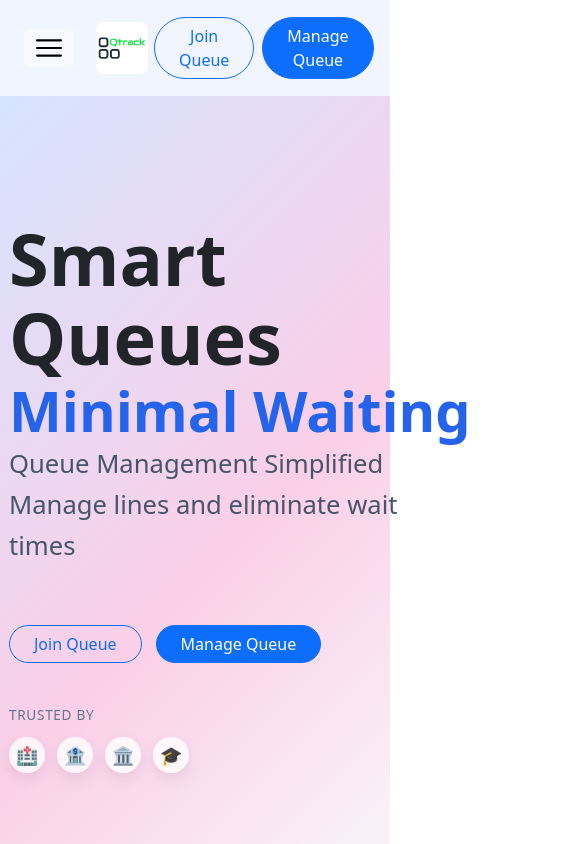
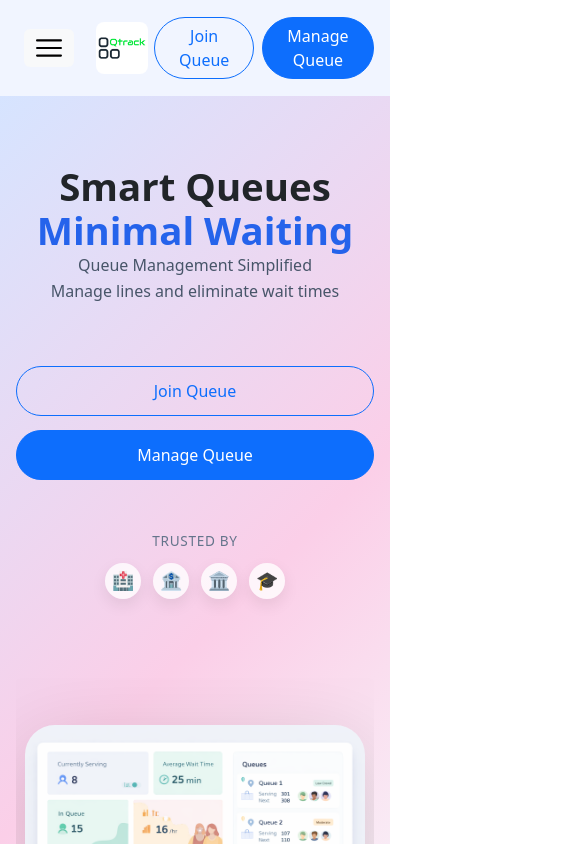
Before and after one commit to Arnab-arch/Qtracck, a React (Vite) app: page / in a window 390 px wide. Shown: the top 844 px of the page, 585 px wide, since content can reach past the window. Built offline with nearby package versions, Linux system fonts and the light colour scheme.

Commit message:
responsive Hero section

```diff
--- a/src/App.css
+++ b/src/App.css
@@ -70,23 +70,31 @@ background: #F1F5FF; /* soft blue-gray */
     #FBCFE8 55%,
     #F8FAFC 100%
   );
-    height: 100vh;
+  overflow: hidden;
 }
+.Hero-inner{
+   max-width: 1400px;
+  margin: 0;
+  padding-left: 90px;
+  padding-right: 40px;
+}
+
 .images {
+
   position: relative;
-  width: 520px;
-  margin-top: 40px;
+  width: 100%;
+  display: flex;
+  justify-content: center;
+  align-items: center;
+  min-height: 280px;
 
 
-  height: 80vh;
-  width: 100vh;
-  grid-area: 1/2/3/3;
 }
 
-/* SVG DECORATIONS */
+
 .image-main-1 {
-  width: 700px;
-  height: 600px;
+  width: min(330px, 65%);
+  height: auto;
   position: absolute;
   bottom: 0px;
   right: -250px;
@@ -96,10 +104,10 @@ background: #F1F5FF; /* soft blue-gray */
 
 
 .image-main-3 {
-  width: 500px;
-  height: 400px;
+ width: min(390px, 65%);
+  height: auto;
   position: absolute;
-  top: 40%;
+  top: 60%;
   left: 100px;
 
   z-index: 1;
@@ -107,17 +115,10 @@ background: #F1F5FF; /* soft blue-gray */
 
 }
 
-/* MAIN HERO PNG */
 .image-main-4 {
-  width: 620px;
-  max-width: 100%;
-  height: auto;
-  position: absolute;
-  margin: 0 auto;
-  border-radius: 20px;
-  right: 150px;
-  top: 30px;
-
+width: min(650px,100%);
+ height: auto;
+ border-radius: 30px;
 
   filter: drop-shadow(0 20px 40px rgba(0, 0, 0, 0.15));
 }
@@ -125,30 +126,29 @@ background: #F1F5FF; /* soft blue-gray */
 .content{
   display: grid;
 
-  grid-template-columns: 2fr 3fr;
-  justify-items: center;
+  grid-template-columns: 1.1fr 1fr;
   align-items: center;
-  height: 85vh;
-
+  gap: 40px;
+  min-height: 90vh;
+  justify-items: start;
+  justify-content: start;
 }
 .CTA{
-
-  justify-self: start;
-  padding: 9px;
   display: flex;
   gap: 14px;
-  margin-top: 24px;
+  margin-top: 18px;
+
 
 }
 .text-content{
 
   display: flex;
   flex-direction: column;
-  justify-content: center;
+  justify-content: start;
+  gap: 18px;
 
-  height: 800px;
-  width: 600px;
-
+width: 100%;
+max-width: 560px;
 }
 
 .content-header{
@@ -156,21 +156,21 @@ background: #F1F5FF; /* soft blue-gray */
   max-width: 520px;
 }
 .content-header h1 {
-  font-size: 4.5rem;
+  font-size: clamp(2rem, 4vw, 4rem);
   font-weight: 700;
   line-height: 1.1;
   margin: 0;
 }
 
 .content-header h2 {
-  font-size: 3.5rem;
+  font-size: clamp(2rem, 4vw, 3.6rem);
   font-weight: 700;
-  color: #2563eb; /* accent blue */
+  color: #2563eb;
   margin: 0;
 }
 
 .content-header p {
-  font-size: 1.6rem;
+ font-size: clamp(1rem, 1.3vw, 1.15rem);
   color: #475569;
   max-width: 420px;
   line-height: 1.6;
@@ -205,3 +205,117 @@ background: #F1F5FF; /* soft blue-gray */
   font-size: 18px;
   box-shadow: 0 6px 16px rgba(0,0,0,0.08);
 }
+@media (max-width: 900px) {
+  .content {
+    grid-template-columns: 1fr;
+    text-align: center;
+    min-height: auto;
+    padding: 60px 0;
+  }
+
+  .text-content {
+    max-width: 100%;
+    align-items: center;
+  }
+
+  .CTA {
+    justify-content: center;
+    flex-wrap: wrap;
+  }
+
+  .trusted-logos {
+    justify-content: center;
+    flex-wrap: wrap;
+  }
+
+  .images {
+    width: 100%;
+    min-height: 360px;
+    margin-top: 30px;
+    overflow: hidden;
+  }
+
+  /* ✅ Hide decorative images on small screens (pro move) */
+  .image-main-1,
+  .image-main-3 {
+    display: none;
+  }
+
+  .image-main-4 {
+    width: min(420px, 95%);
+  }
+}
+
+@media (max-width: 480px) {
+  .CTA a {
+    width: 100%;
+    text-align: center;
+  }
+}
+@media (max-width: 576px) {
+  .Hero-inner {
+    padding: 0 16px;
+  }
+
+  .content-header h1,
+  .content-header h2 {
+    font-size: 2.4rem;
+  }
+
+  .content-header p {
+    font-size: 1rem;
+  }
+
+  .CTA a {
+    width: 100%;
+    text-align: center;
+    padding: 12px 18px;
+    font-size: 1rem;
+  }
+
+  .images {
+    min-height: 320px;
+  }
+
+  .image-main-4 {
+    width: min(420px, 100%);
+  }
+}
+@media (max-width: 375px) {
+  .content-header h1,
+  .content-header h2 {
+    font-size: 2rem;
+  }
+
+  .content-header p {
+    font-size: 0.95rem;
+  }
+
+  .logo-circle {
+    width: 38px;
+    height: 38px;
+    font-size: 16px;
+  }
+  .images {
+    min-height: 320px;
+  }
+
+  .image-main-4 {
+    width: min(420px, 100%);
+  }
+}
+
+@media (max-width: 900px) {
+  .images {
+    margin-top: 30px;
+  }
+
+  .image-main-1,
+  .image-main-3 {
+    display: none;
+  }
+
+  .image-main-4 {
+    width: min(420px, 95%);
+  }
+}
--- a/src/components/Hero.jsx
+++ b/src/components/Hero.jsx
@@ -1,6 +1,6 @@
+
 import { Link } from "react-router-dom";
 import image1 from "../assets/images/undraw_my-location_dcug.svg";
-
 import image3 from "../assets/images/undraw_wait-in-line_fbdq.svg";
 import image4 from "../assets/images/hero.png";
 
@@ -9,6 +9,8 @@ export default function Hero() {
     <section className="Hero">
       <div className="Hero-inner">
         <div className="content">
+
+          {/* LEFT TEXT SIDE */}
           <div className="text-content">
             <div className="content-header">
               <h1>Smart Queues</h1>
@@ -21,13 +23,14 @@ export default function Hero() {
             </div>
 
             <div className="CTA">
-          <Link to="/join" className="btn btn-outline-primary rounded-pill px-4">
+              <Link to="/join" className="btn btn-outline-primary btn-lg rounded-pill px-5">
                 Join Queue
               </Link>
-          <Link to="/dashboard" className="btn btn-primary rounded-pill px-4">
+              <Link to="/dashboard" className="btn btn-primary btn-lg rounded-pill px-5">
                 Manage Queue
               </Link>
             </div>
+
             <div className="trusted-by">
               <span>Trusted by</span>
               <div className="trusted-logos">
@@ -37,22 +40,20 @@ export default function Hero() {
                 <div className="logo-circle">🎓</div>
               </div>
             </div>
-
           </div>
 
-
-
-        {/* IMAGES */}
+          {/* RIGHT IMAGE SIDE */}
           <div className="images">
             <img src={image1} className="image-main-1" alt="" />
+            <img src={image3} className="image-main-3" alt="" />
 
-          <img src={image3} className="image-main-3" alt="" />
+            <div className="hero-main">
               <img src={image4} className="image-main-4" alt="Hero visual" />
+            </div>
           </div>
 
         </div>
       </div>
-
     </section>
   );
 }
```
Lines whose indentation alone changed are shown as unchanged.
